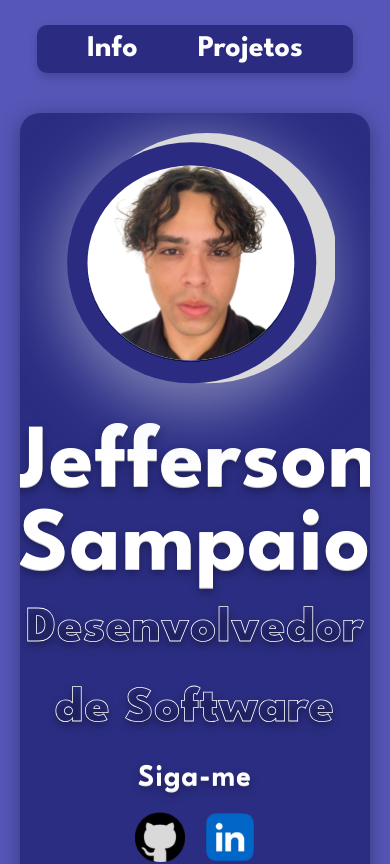
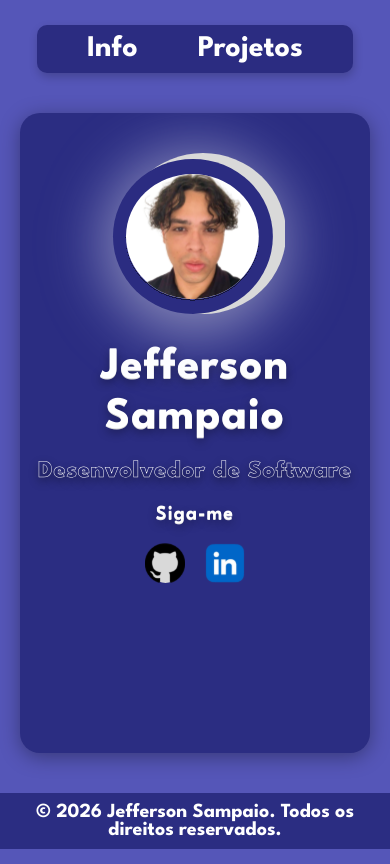
Before and after one commit to JeffSSampaio/portifolio, a React (Vite) app: page / in a window 390 px wide. Shown: the top 864 px of the page. Built offline with nearby package versions, Linux system fonts and the light colour scheme; no server answers.

Commit message:
fix: alteração de estrutura para responsividade do css

```diff
--- a/src/styles/cardperfil.css
+++ b/src/styles/cardperfil.css
@@ -113,3 +113,43 @@
     transform: scale(1.2);
     cursor: pointer;
 }
+
+
+@media (max-width: 480px) {
+    .card-perfil {
+        padding: 80px 10px;
+        width: 95%;
+
+    }
+
+    .container-foto::before {
+        width: 250px;
+        height: 250px;
+    }
+
+    .fotoPerfil {
+        width: 180px;
+        height: 180px;
+    }
+
+    .nome-perfil {
+        font-size: 45px;
+        line-height: 1.1;
+        margin-bottom: 10px;
+    }
+
+    .objetivo-perfil {
+        font-size: 24px;
+        -webkit-text-stroke: 0.5px white;
+        max-width: 100%;
+    }
+
+    .container-perfil h3 {
+        font-size: 20px;
+    }
+
+    .icon {
+        width: 40px;
+        height: 40px;
+    }
+}
```
